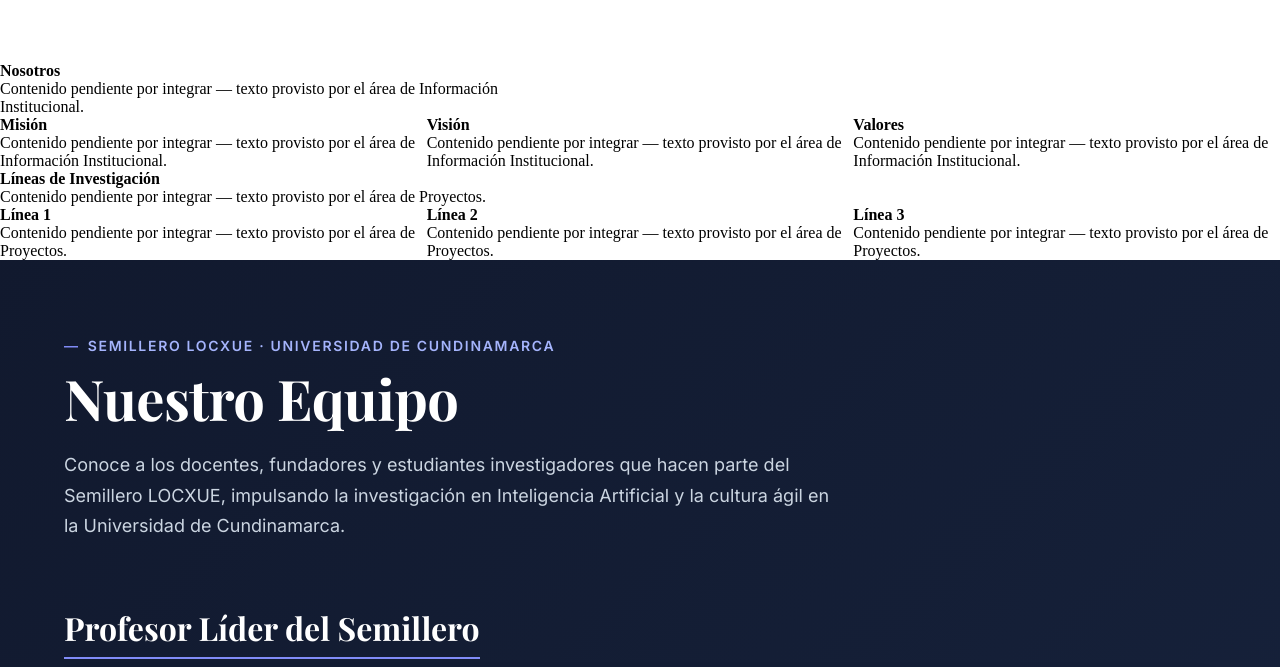
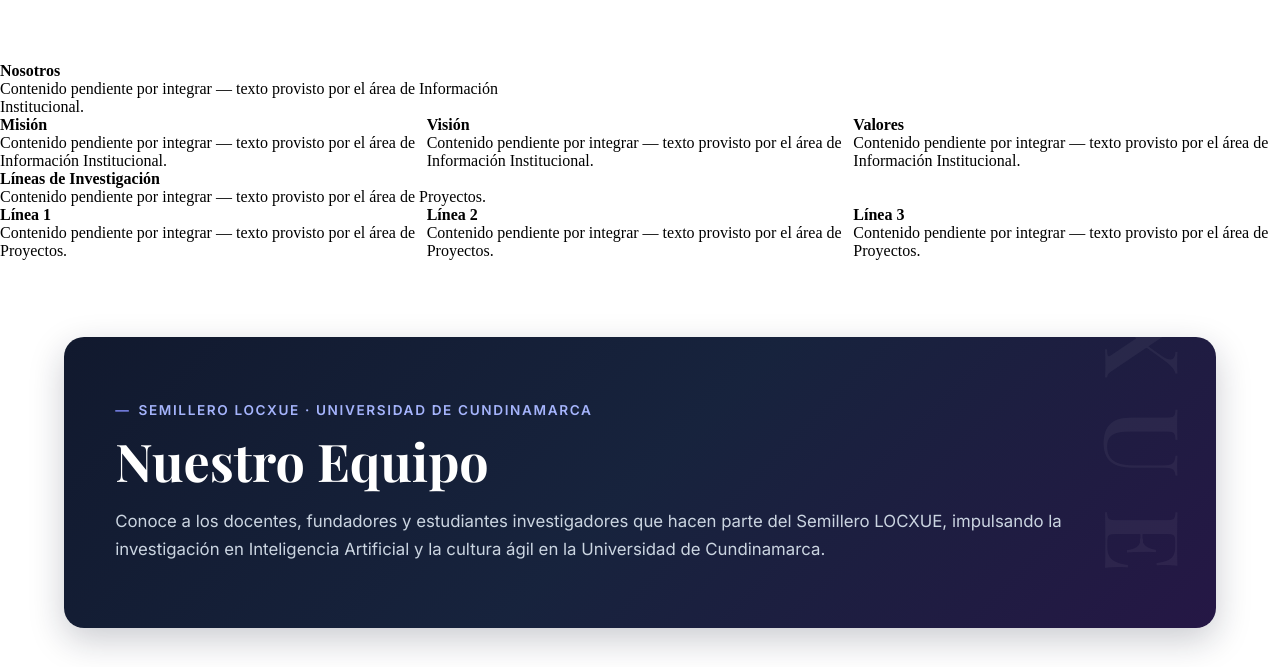
Before and after one commit to sabego2006/pagina-web-locxue, a plain HTML site: page web/index.html in a window 1280 px wide. Shown: the part 533-1200 px from the top of the page. Drawn offline with nearby package versions, Linux system fonts and the light colour scheme.

Commit message:
style(equipo): recuadro hero oscuro en encabezado Nuestro Equipo

```diff
--- a/contenido/02-equipo/equipo.css
+++ b/contenido/02-equipo/equipo.css
@@ -1,49 +1,58 @@
 /* ==========================================================================
    MÓDULO: Equipo de Investigación (contenido/02-equipo/equipo.css)
    Semillero de Investigación LOCXUE — Universidad de Cundinamarca
-   Estilo Hero Oscuro (acorde con Publicaciones / Portafolio)
+   Estilo Recuadro Hero Oscuro para el Encabezado "Nuestro Equipo"
    ========================================================================== */
 
 /* --------------------------------------------------------------------------
-   Sección Principal de Equipo (Fondo Oscuro Elegante)
+   Sección Principal de Equipo
    -------------------------------------------------------------------------- */
 .equipo {
   position: relative;
   overflow: hidden;
-  padding-block: clamp(4rem, 6vw, 6rem);
-  background: linear-gradient(135deg, #11192E 0%, #17233D 50%, #251745 100%);
-  color: #FFFFFF;
+  padding-block: clamp(3rem, 5vw, 5rem);
+  background-color: #FFFFFF;
+  color: #1A2B4C;
 }
 
 .equipo__container {
   max-width: 1200px;
   margin-inline: auto;
   padding-inline: 1.5rem;
+}
+
+/* --------------------------------------------------------------------------
+   Encabezado en Recuadro Hero Oscuro (Igual a la sección de referencia)
+   -------------------------------------------------------------------------- */
+.equipo__header {
   position: relative;
-  z-index: 1;
+  overflow: hidden;
+  margin-bottom: 3.5rem;
+  padding: clamp(2.5rem, 5vw, 4rem) clamp(1.5rem, 4vw, 3.5rem);
+  background: linear-gradient(135deg, #11192E 0%, #17233D 50%, #251745 100%);
+  border-radius: 20px;
+  box-shadow: 0 12px 35px rgba(17, 25, 46, 0.22);
+  color: #FFFFFF;
 }
 
 .equipo__watermark {
   position: absolute;
   inset-block: 0;
-  inset-inline-end: 2rem;
+  inset-inline-end: 1.5rem;
   writing-mode: vertical-rl;
   text-orientation: mixed;
   font-family: 'Playfair Display', Georgia, serif;
-  font-size: clamp(4rem, 10vw, 8.5rem);
-  color: rgba(255, 255, 255, 0.04);
-  letter-spacing: 0.35em;
+  font-size: clamp(3.5rem, 8vw, 6.5rem);
+  color: rgba(255, 255, 255, 0.05);
+  letter-spacing: 0.3em;
   pointer-events: none;
   user-select: none;
   z-index: 0;
 }
 
-/* --------------------------------------------------------------------------
-   Encabezados y Subsecciones
-   -------------------------------------------------------------------------- */
-.equipo__header {
-  margin-bottom: 3.5rem;
-  max-width: 780px;
+.equipo__header-content {
+  position: relative;
+  z-index: 1;
 }
 
 .equipo__eyebrow {
@@ -51,7 +60,7 @@
   align-items: center;
   gap: 0.5rem;
   font-family: 'Inter', sans-serif;
-  font-size: 0.875rem;
+  font-size: 0.85rem;
   font-weight: 600;
   text-transform: uppercase;
   letter-spacing: 0.12em;
@@ -67,31 +76,33 @@
 
 .equipo__titulo {
   font-family: 'Playfair Display', Georgia, serif;
-  font-size: clamp(2.25rem, 5vw, 3.5rem);
+  font-size: clamp(2.25rem, 5vw, 3.25rem);
   color: #FFFFFF;
-  line-height: 1.15;
-  margin-bottom: 1.25rem;
-  letter-spacing: -0.01em;
+  line-height: 1.2;
+  margin-bottom: 1rem;
 }
 
 .equipo__lead {
   font-family: 'Inter', sans-serif;
-  font-size: 1.125rem;
-  line-height: 1.7;
+  font-size: 1.05rem;
+  line-height: 1.65;
   color: #CBD5E1;
 }
 
+/* --------------------------------------------------------------------------
+   Subsecciones
+   -------------------------------------------------------------------------- */
 .equipo__subseccion {
-  margin-top: 4rem;
+  margin-top: 3.5rem;
 }
 
 .equipo__subseccion-titulo {
   font-family: 'Playfair Display', Georgia, serif;
   font-size: clamp(1.5rem, 2.5vw, 2rem);
-  color: #FFFFFF;
+  color: #1A2B4C;
   margin-bottom: 1.5rem;
   padding-bottom: 0.5rem;
-  border-bottom: 2px solid #818CF8;
+  border-bottom: 2px solid #3A236E;
   display: inline-block;
 }
 
@@ -134,17 +145,17 @@
   align-items: center;
   gap: 2rem;
   padding: 2.5rem;
-  background-color: #FFFFFF;
-  border: 1px solid rgba(255, 255, 255, 0.2);
+  background-color: #F4F6F9;
+  border: 2px solid #3A236E;
   border-radius: 16px;
-  box-shadow: 0 10px 30px rgba(0, 0, 0, 0.25);
+  box-shadow: 0 4px 20px rgba(26, 43, 76, 0.08);
   transition: transform 300ms ease, box-shadow 300ms ease;
   color: #1A2B4C;
 }
 
 .equipo__lider-card:hover {
-  transform: translateY(-4px);
-  box-shadow: 0 15px 40px rgba(0, 0, 0, 0.35);
+  transform: translateY(-3px);
+  box-shadow: 0 8px 30px rgba(58, 35, 110, 0.15);
 }
 
 @media (min-width: 768px) {
@@ -194,29 +205,9 @@
 }
 
 /* --------------------------------------------------------------------------
-   Grid de Fundadores
+   Grid de Fundadores e Integrantes
    -------------------------------------------------------------------------- */
-.equipo__fundadores-grid {
-  display: grid;
-  grid-template-columns: 1fr;
-  gap: 1.5rem;
-}
-
-@media (min-width: 640px) {
-  .equipo__fundadores-grid {
-    grid-template-columns: repeat(2, 1fr);
-  }
-}
-
-@media (min-width: 1024px) {
-  .equipo__fundadores-grid {
-    grid-template-columns: repeat(3, 1fr);
-  }
-}
-
-/* --------------------------------------------------------------------------
-   Grid de Integrantes
-   -------------------------------------------------------------------------- */
+.equipo__fundadores-grid,
 .equipo__integrantes-grid {
   display: grid;
   grid-template-columns: 1fr;
@@ -229,8 +220,20 @@
   }
 }
 
+@media (min-width: 640px) {
+  .equipo__fundadores-grid {
+    grid-template-columns: repeat(2, 1fr);
+  }
+}
+
 @media (min-width: 768px) {
   .equipo__integrantes-grid {
+    grid-template-columns: repeat(3, 1fr);
+  }
+}
+
+@media (min-width: 1024px) {
+  .equipo__fundadores-grid {
     grid-template-columns: repeat(3, 1fr);
   }
 }
@@ -253,14 +256,14 @@
   background-color: #FFFFFF;
   border: 1px solid #E2E6EE;
   border-radius: 12px;
-  box-shadow: 0 4px 15px rgba(0, 0, 0, 0.15);
+  box-shadow: 0 2px 8px rgba(26, 43, 76, 0.05);
   transition: transform 250ms ease, box-shadow 250ms ease, border-color 250ms ease;
   color: #1A2B4C;
 }
 
 .equipo__card:hover {
   transform: translateY(-4px);
-  box-shadow: 0 10px 25px rgba(0, 0, 0, 0.25);
+  box-shadow: 0 6px 20px rgba(58, 35, 110, 0.12);
   border-color: #3A236E;
 }
 
--- a/web/assets/css/equipo.css
+++ b/web/assets/css/equipo.css
@@ -11,8 +11,8 @@
   position: relative;
   overflow: hidden;
   padding-block: clamp(4rem, 6vw, 6rem);
-  background: linear-gradient(135deg, #11192E 0%, #17233D 50%, #251745 100%);
-  color: #FFFFFF;
+  background-color: #FFFFFF;
+  color: #1A2B4C;
 }
 
 .equipo__container {
@@ -23,27 +23,35 @@
   z-index: 1;
 }
 
+.equipo__header {
+  position: relative;
+  overflow: hidden;
+  margin-bottom: 3.5rem;
+  padding: clamp(2.5rem, 5vw, 4rem) clamp(1.5rem, 4vw, 3.5rem);
+  background: linear-gradient(135deg, #11192E 0%, #17233D 50%, #251745 100%);
+  border-radius: 20px;
+  box-shadow: 0 12px 35px rgba(17, 25, 46, 0.22);
+  color: #FFFFFF;
+}
+
 .equipo__watermark {
   position: absolute;
   inset-block: 0;
-  inset-inline-end: 2rem;
+  inset-inline-end: 1.5rem;
   writing-mode: vertical-rl;
   text-orientation: mixed;
   font-family: 'Playfair Display', Georgia, serif;
-  font-size: clamp(4rem, 10vw, 8.5rem);
-  color: rgba(255, 255, 255, 0.04);
-  letter-spacing: 0.35em;
+  font-size: clamp(3.5rem, 8vw, 6.5rem);
+  color: rgba(255, 255, 255, 0.05);
+  letter-spacing: 0.3em;
   pointer-events: none;
   user-select: none;
   z-index: 0;
 }
 
-/* --------------------------------------------------------------------------
-   Encabezados y Subsecciones
-   -------------------------------------------------------------------------- */
-.equipo__header {
-  margin-bottom: 3.5rem;
-  max-width: 780px;
+.equipo__header-content {
+  position: relative;
+  z-index: 1;
 }
 
 .equipo__eyebrow {
@@ -51,7 +59,7 @@
   align-items: center;
   gap: 0.5rem;
   font-family: 'Inter', sans-serif;
-  font-size: 0.875rem;
+  font-size: 0.85rem;
   font-weight: 600;
   text-transform: uppercase;
   letter-spacing: 0.12em;
@@ -67,17 +75,16 @@
 
 .equipo__titulo {
   font-family: 'Playfair Display', Georgia, serif;
-  font-size: clamp(2.25rem, 5vw, 3.5rem);
+  font-size: clamp(2.25rem, 5vw, 3.25rem);
   color: #FFFFFF;
-  line-height: 1.15;
-  margin-bottom: 1.25rem;
-  letter-spacing: -0.01em;
+  line-height: 1.2;
+  margin-bottom: 1rem;
 }
 
 .equipo__lead {
   font-family: 'Inter', sans-serif;
-  font-size: 1.125rem;
-  line-height: 1.7;
+  font-size: 1.05rem;
+  line-height: 1.65;
   color: #CBD5E1;
 }
 
--- a/web/index.html
+++ b/web/index.html
@@ -103,19 +103,19 @@
     <!-- Equipo — Módulo desde contenido/02-equipo/Equipo.html -->
     <section id="equipo" class="equipo" aria-labelledby="equipo__titulo">
 
-      <!-- Marca de agua lateral -->
-      <span class="equipo__watermark" aria-hidden="true">LOCXUE</span>
-
       <div class="equipo__container">
 
-        <!-- Encabezado de la sección -->
+        <!-- Encabezado en Recuadro Hero Oscuro -->
         <header class="equipo__header">
+          <span class="equipo__watermark" aria-hidden="true">LOCXUE</span>
+          <div class="equipo__header-content">
             <span class="equipo__eyebrow">SEMILLERO LOCXUE · UNIVERSIDAD DE CUNDINAMARCA</span>
             <h2 id="equipo__titulo" class="equipo__titulo">Nuestro Equipo</h2>
             <p class="equipo__lead">
               Conoce a los docentes, fundadores y estudiantes investigadores que hacen parte del Semillero LOCXUE,
               impulsando la investigación en Inteligencia Artificial y la cultura ágil en la Universidad de Cundinamarca.
             </p>
+          </div>
         </header>
 
         <!-- 1. PROFESOR LÍDER DEL SEMILLERO -->
```
Also changed, not shown: contenido/02-equipo/Equipo.html (+4 -4 lines). Lines whose indentation alone changed are shown as unchanged.
